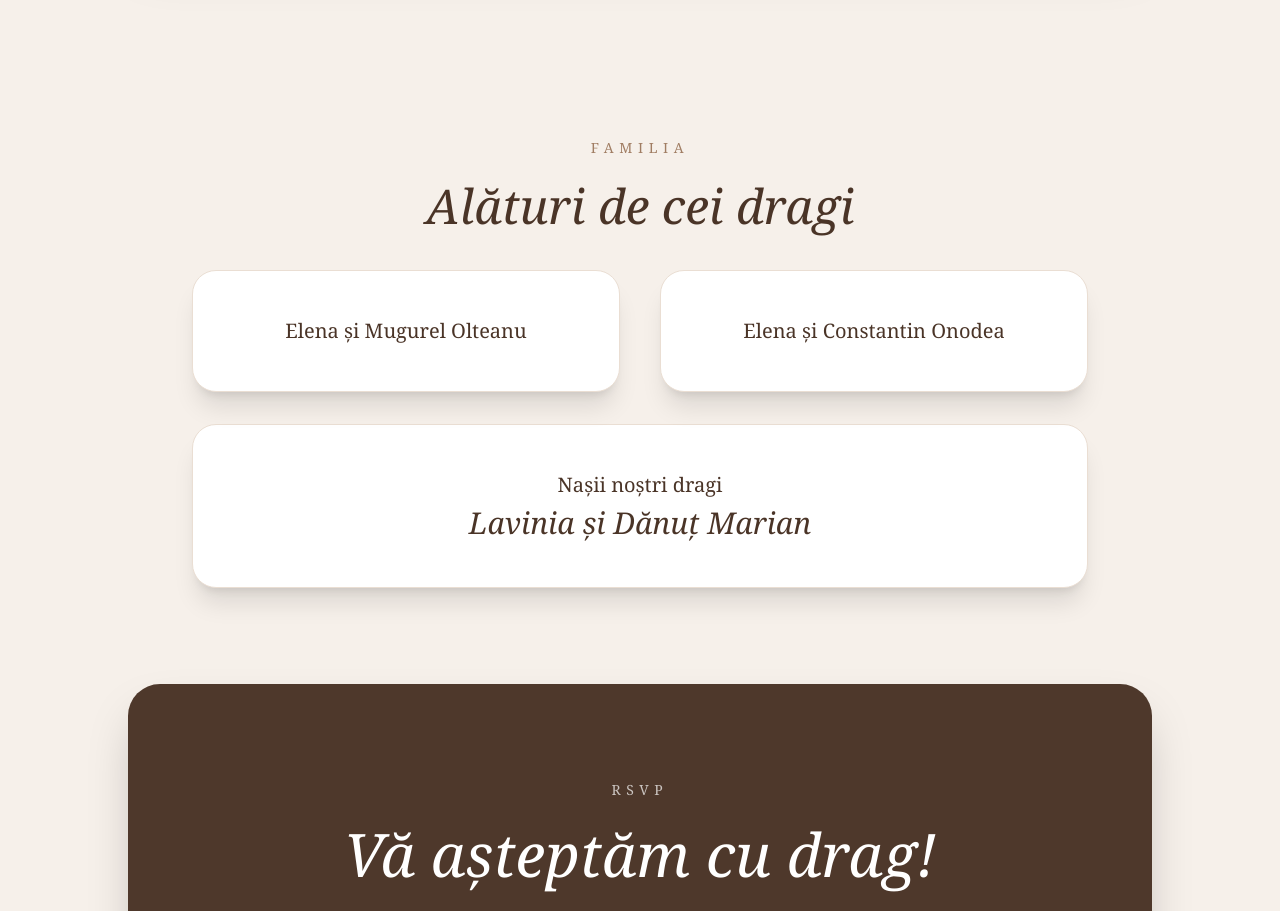
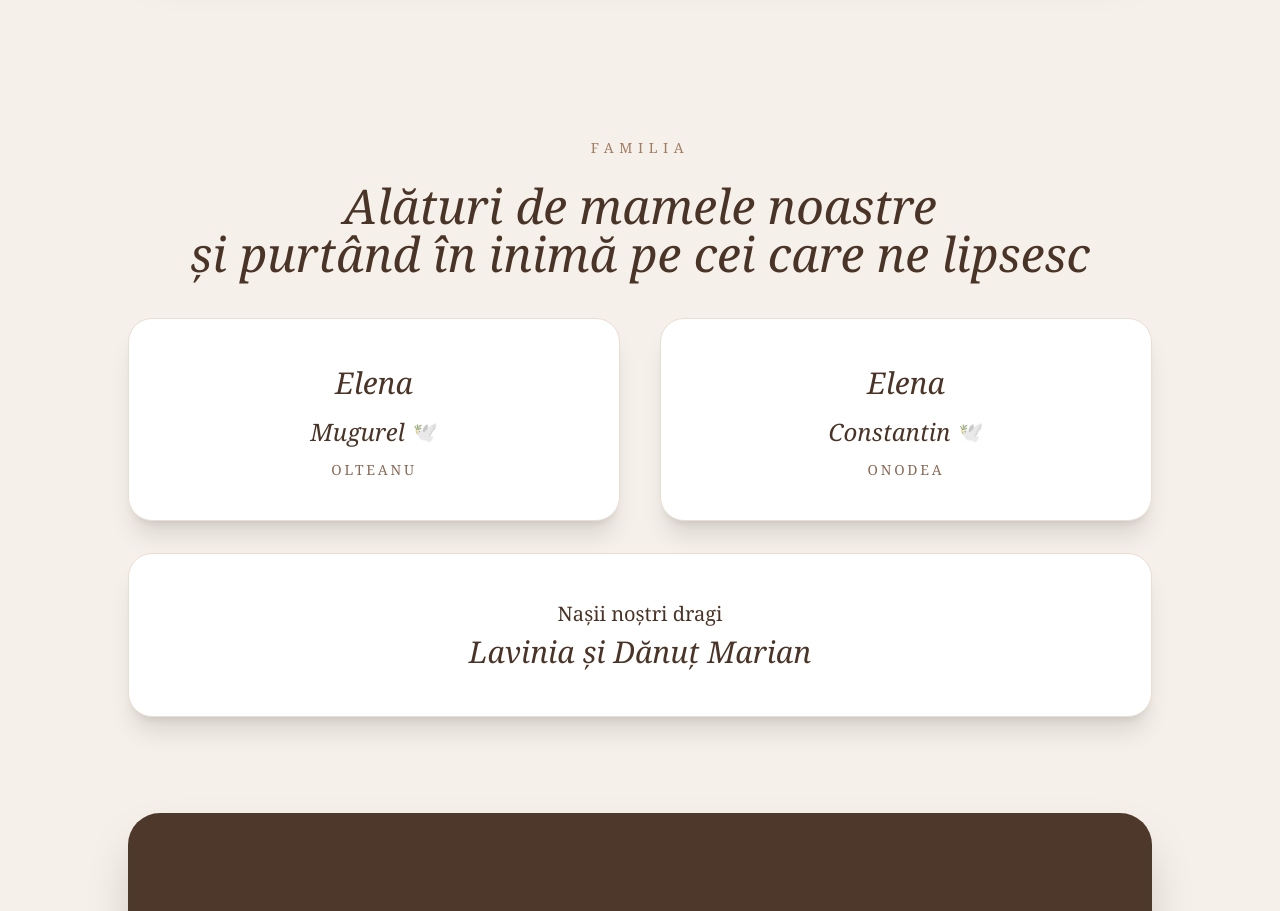
Before and after one commit to hanu19btz-collab/wedding-site, a Next.js app: page / in a window 1280 px wide. Shown: the part 2020-2931 px from the top of the page. Built offline with nearby package versions, Linux system fonts and the light colour scheme.

Commit message:
family section updated

```diff
--- a/app/page.tsx
+++ b/app/page.tsx
@@ -183,37 +183,82 @@ export default function WeddingInvitation() {
       {/* FAMILY */}
 <section className="px-4 sm:px-6 py-12 md:py-24">
 
-        <div className="max-w-4xl mx-auto text-center">
+  <div className="max-w-5xl mx-auto text-center">
 
     <div className="uppercase tracking-[0.4em] text-xs md:text-sm text-[#a07d63] mb-6">
       Familia
     </div>
 
     <h2 className="text-3xl md:text-5xl italic mb-10">
-            Alături de cei dragi
+      Alături de mamele noastre
+      <br />
+      și purtând în inimă pe cei care ne lipsesc
     </h2>
 
-          <div className="grid grid-cols-1 md:grid-cols-2 gap-6 md:gap-10 text-lg md:text-xl leading-8 md:leading-10">
+    <div className="grid grid-cols-2 gap-6 md:gap-10">
 
+      {/* FAMILY 1 */}
       <div className="bg-white rounded-[1.5rem] p-6 md:p-10 shadow-xl border border-[#eaded3]">
-              Elena și Mugurel
-              Olteanu
+
+        <div className="text-xl md:text-3xl italic leading-relaxed">
+          Elena
         </div>
 
-            <div className="bg-white rounded-[1.5rem] p-6 md:p-10 shadow-xl border border-[#eaded3]">
-              Elena și Constantin
-              Onodea
+        <div className="flex items-center justify-center gap-2 mt-2">
+
+          <span className="text-lg md:text-2xl italic">
+            Mugurel
+          </span>
+
+          <span className="text-xl opacity-70">
+            🕊️
+          </span>
+        </div>
+
+        <div className="mt-3 tracking-[0.2em] uppercase text-xs md:text-sm text-[#8a6b57]">
+          OLTEANU
         </div>
 
       </div>
 
+      {/* FAMILY 2 */}
+      <div className="bg-white rounded-[1.5rem] p-6 md:p-10 shadow-xl border border-[#eaded3]">
+
+        <div className="text-xl md:text-3xl italic leading-relaxed">
+          Elena
+        </div>
+
+        <div className="flex items-center justify-center gap-2 mt-2">
+
+          <span className="text-lg md:text-2xl italic">
+            Constantin
+          </span>
+
+          <span className="text-xl opacity-70">
+            🕊️
+          </span>
+        </div>
+
+        <div className="mt-3 tracking-[0.2em] uppercase text-xs md:text-sm text-[#8a6b57]">
+          ONODEA
+        </div>
+
+      </div>
+
+    </div>
+
+    {/* NASI */}
     <div className="mt-8 bg-white rounded-[1.5rem] p-6 md:p-10 shadow-xl border border-[#eaded3] text-lg md:text-xl leading-8 md:leading-10">
+
       Nașii noștri dragi
       <br />
+
       <span className="italic text-2xl md:text-3xl">
         Lavinia și Dănuț Marian
       </span>
+
     </div>
+
   </div>
 </section>
 
```
Lines whose indentation alone changed are shown as unchanged.
